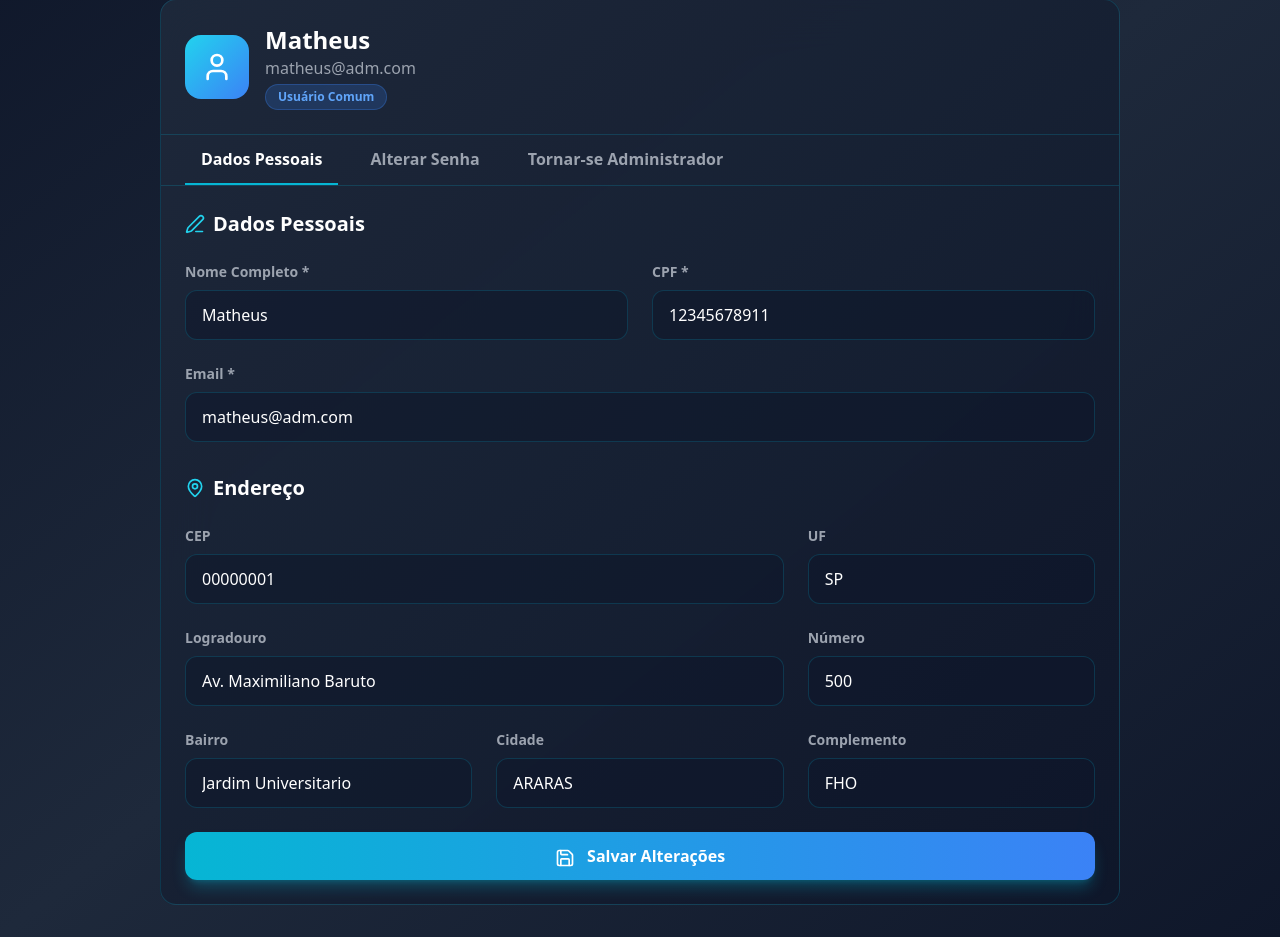
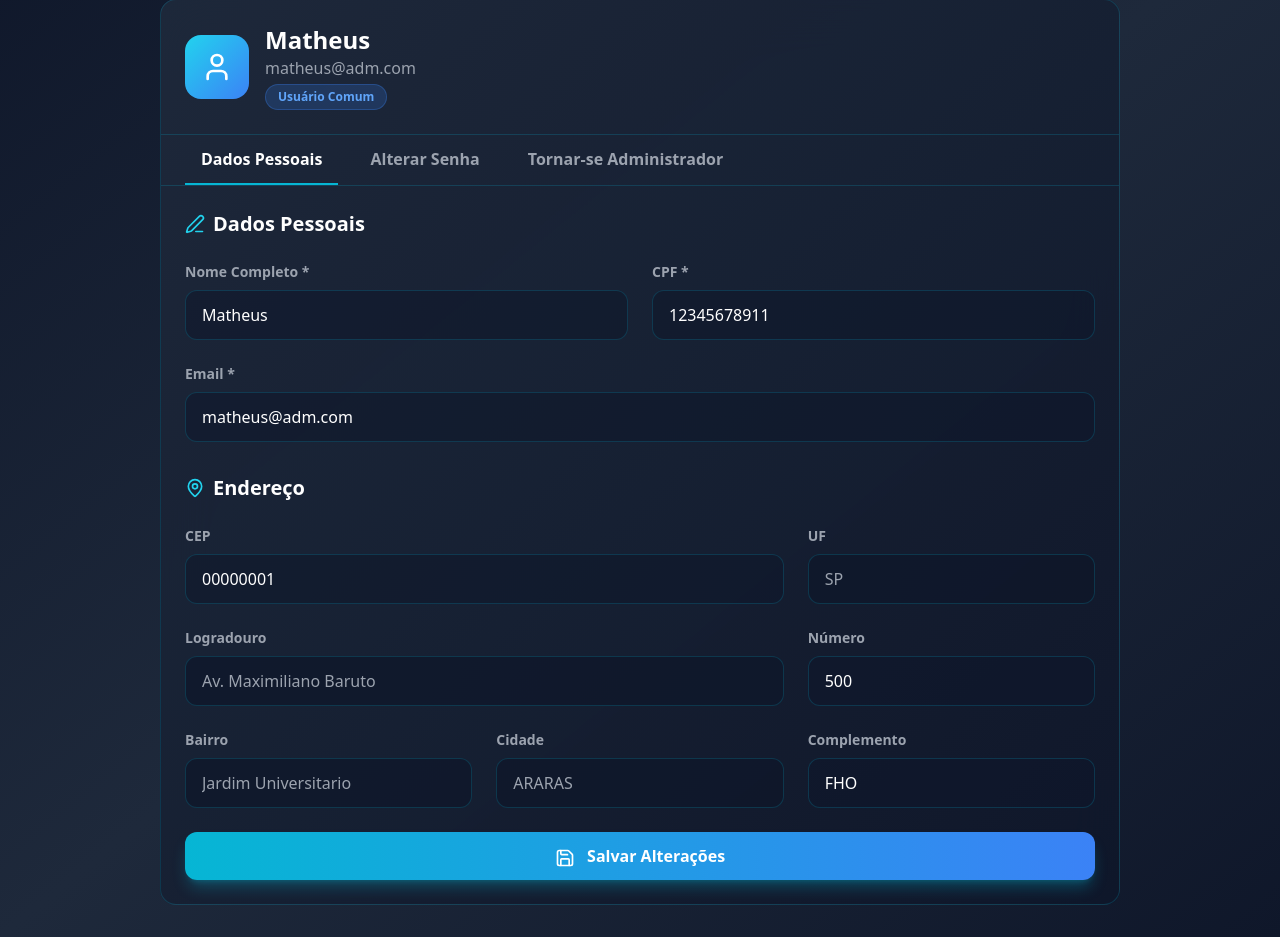
Before and after one commit to Felipe-Parolin/PI_2s2025_TA_Grupo_07_-_HelioMax, a PHP site: page /pages/PHP/perfil.php in a window 1280 px wide. Shown: the part 98-1035 px from the top of the page. Run offline with PHP 8.4, Linux system fonts and the light colour scheme; a user stored in the database is signed in; data comes from the database, SQL or seed files in the repository; some libraries are stand-ins or nearby versions.

Commit message:
correcaoMinhaContaUSER

```diff
--- a/codigoPWEB/pages/PHP/perfil.php
+++ b/codigoPWEB/pages/PHP/perfil.php
@@ -409,16 +409,16 @@ $captcha_resultado = $num1 + $num2;
                                    <label class="block text-gray-400 text-sm font-semibold mb-2">UF</label>
                                    <input type="text" name="uf_perfil" id="uf_perfil"
                                         value="<?php echo htmlspecialchars($usuario['UF'] ?? ''); ?>"
-                                        placeholder="Ex: SP" maxlength="2"
-                                        class="w-full px-4 py-3 bg-slate-900/50 border border-cyan-500/20 rounded-xl text-white placeholder-gray-500 focus:outline-none focus:border-cyan-500/50 transition-colors uppercase">
+                                        placeholder="Ex: SP" maxlength="2" readonly
+                                        class="w-full px-4 py-3 bg-slate-900/70 border border-cyan-500/20 rounded-xl text-gray-400 placeholder-gray-500 focus:outline-none cursor-not-allowed uppercase">
                               </div>
 
                               <div class="md:col-span-2">
                                    <label class="block text-gray-400 text-sm font-semibold mb-2">Logradouro</label>
                                    <input type="text" name="logradouro_perfil" id="logradouro_perfil"
                                         value="<?php echo htmlspecialchars($usuario['LOGRADOURO'] ?? ''); ?>"
-                                        placeholder="Ex: Av. Paulista"
-                                        class="w-full px-4 py-3 bg-slate-900/50 border border-cyan-500/20 rounded-xl text-white placeholder-gray-500 focus:outline-none focus:border-cyan-500/50 transition-colors">
+                                        placeholder="Ex: Av. Paulista" readonly
+                                        class="w-full px-4 py-3 bg-slate-900/70 border border-cyan-500/20 rounded-xl text-gray-400 placeholder-gray-500 focus:outline-none cursor-not-allowed">
                               </div>
 
                               <div>
@@ -434,16 +434,16 @@ $captcha_resultado = $num1 + $num2;
                                    <label class="block text-gray-400 text-sm font-semibold mb-2">Bairro</label>
                                    <input type="text" name="bairro_perfil" id="bairro_perfil"
                                         value="<?php echo htmlspecialchars($usuario['bairro'] ?? ''); ?>"
-                                        placeholder="Ex: Bela Vista"
-                                        class="w-full px-4 py-3 bg-slate-900/50 border border-cyan-500/20 rounded-xl text-white placeholder-gray-500 focus:outline-none focus:border-cyan-500/50 transition-colors">
+                                        placeholder="Ex: Bela Vista" readonly
+                                        class="w-full px-4 py-3 bg-slate-900/70 border border-cyan-500/20 rounded-xl text-gray-400 placeholder-gray-500 focus:outline-none cursor-not-allowed">
                               </div>
 
                               <div>
                                    <label class="block text-gray-400 text-sm font-semibold mb-2">Cidade</label>
                                    <input type="text" name="cidade_perfil" id="cidade_perfil"
                                         value="<?php echo htmlspecialchars($usuario['cidade'] ?? ''); ?>"
-                                        placeholder="Ex: São Paulo"
-                                        class="w-full px-4 py-3 bg-slate-900/50 border border-cyan-500/20 rounded-xl text-white placeholder-gray-500 focus:outline-none focus:border-cyan-500/50 transition-colors">
+                                        placeholder="Ex: São Paulo" readonly
+                                        class="w-full px-4 py-3 bg-slate-900/70 border border-cyan-500/20 rounded-xl text-gray-400 placeholder-gray-500 focus:outline-none cursor-not-allowed">
                               </div>
 
                               <div>
@@ -708,11 +708,6 @@ $captcha_resultado = $num1 + $num2;
                }
           });
 
-          // Converter UF para maiúsculas
-          document.getElementById('uf_perfil').addEventListener('input', function (e) {
-               this.value = this.value.toUpperCase();
-          });
-
           // Inicializar - os dados já estão preenchidos pelo PHP
           document.addEventListener('DOMContentLoaded', function () {
                lucide.createIcons();
```
